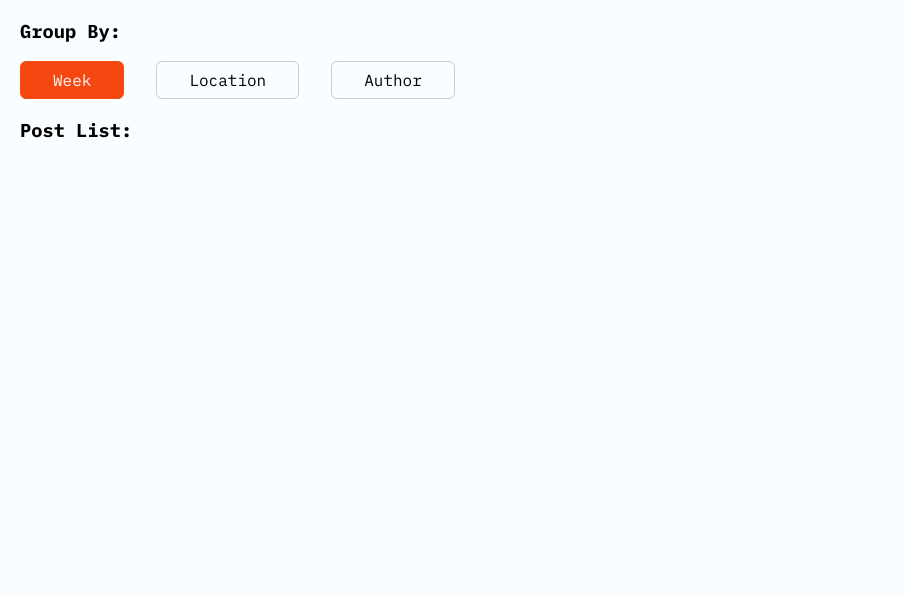
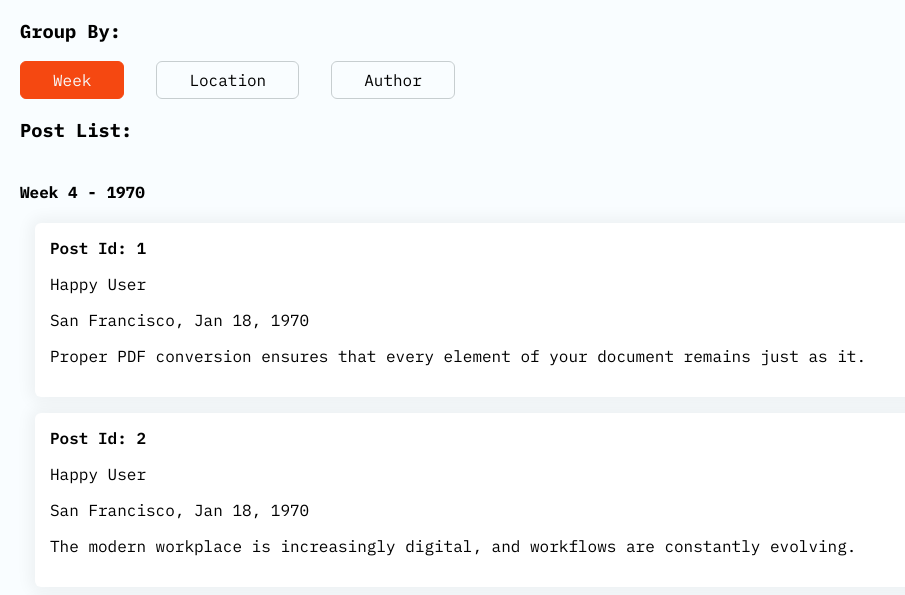
Before and after one commit to armandovich/nitro-technical-test, a website: page public/index.html in a window 1280 px wide. Shown: the part 205-800 px from the top of the page, without its empty margins (0-905 px from the left). Drawn offline with Linux system fonts and the light colour scheme; files whose address does not match are found by name.

Commit message:
Display json data grouped on tree view style.

```diff
--- a/public/scripts/main.js
+++ b/public/scripts/main.js
@@ -48,6 +48,9 @@ function PerformGroup() {
     } else {
         GroupByAuthor()
     }
+
+    // Create post content when data is grouped
+    CreatePostContent()
 }
 
 function GroupByWeek() {
@@ -109,6 +112,63 @@ function GroupByAuthor() {
 }
 
 // ===========================
+// DISPLAY JSON ON HTML
+// ===========================
+function CreatePostContent() {
+    for (const [key, group] of Object.entries(dataGrouped)) {
+        let container = document.createElement("div")
+
+        let label = document.createElement("h4")
+        label.textContent = key
+
+        container.appendChild(label)
+
+        for (const post of group) {
+            let card = document.createElement("div")
+            card.className = "card"
+
+            let id = document.createElement("p")
+            id.textContent = `Post Id: ${post.id}`
+
+            let arrow = document.createElement("div")
+            arrow.className = "card_arrow"
+
+            let expandable = document.createElement('div');
+            expandable.className = "expandable"
+
+            let location = document.createElement("p")
+            location.textContent = post.location
+
+            const date = GetDate(post.time)
+
+            let timeLocation = document.createElement("p")
+            timeLocation.textContent = `${post.location}, ${date.monthStr} ${date.day}, ${date.year}`
+            timeLocation.id = `card_location_${post.id}`
+
+            let text = document.createElement("p")
+            text.textContent = post.text
+            text.id = `card_text_${post.id}`
+
+            let author = document.createElement("p")
+            author.textContent = post.author
+            author.id = `card_author_${post.id}`
+
+            id.appendChild(arrow);
+            expandable.appendChild(author)
+            expandable.appendChild(timeLocation)
+            expandable.appendChild(text)
+
+            card.appendChild(id)
+            card.appendChild(expandable)
+
+            container.appendChild(card)
+        }
+
+        dynamicContent.appendChild(container)
+    }
+}
+
+// ===========================
 // UTILITY FUNCTIONS
 // ===========================
 function GetDate(value) {
--- a/scss/content.scss
+++ b/scss/content.scss
@@ -33,3 +33,20 @@
     0% { transform: rotate(0deg) }
     100% { transform: rotate(360deg) }
 }
+
+.card {
+    margin-left: 15px;
+    margin-bottom: 1em;
+    overflow: hidden;
+    background-color: #fff;
+    border-radius: 6px;
+    position: relative;
+    box-shadow: 0 0 15px 5px rgba(0,0,0,.05);
+    padding: 15px;
+
+    > p {
+        font-weight: 600;
+        margin: 0;
+        position: relative;
+    }
+}
```
Also changed, not shown: public/styles/main.css.
